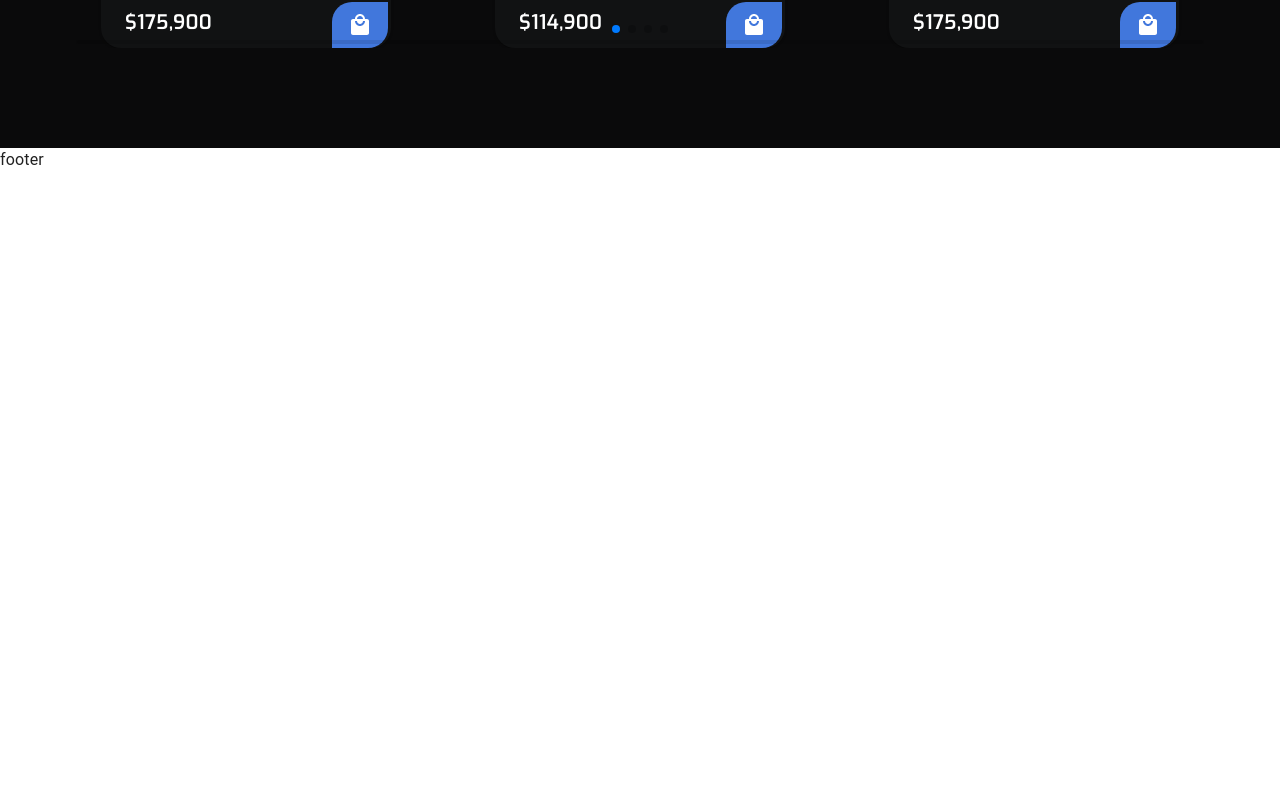
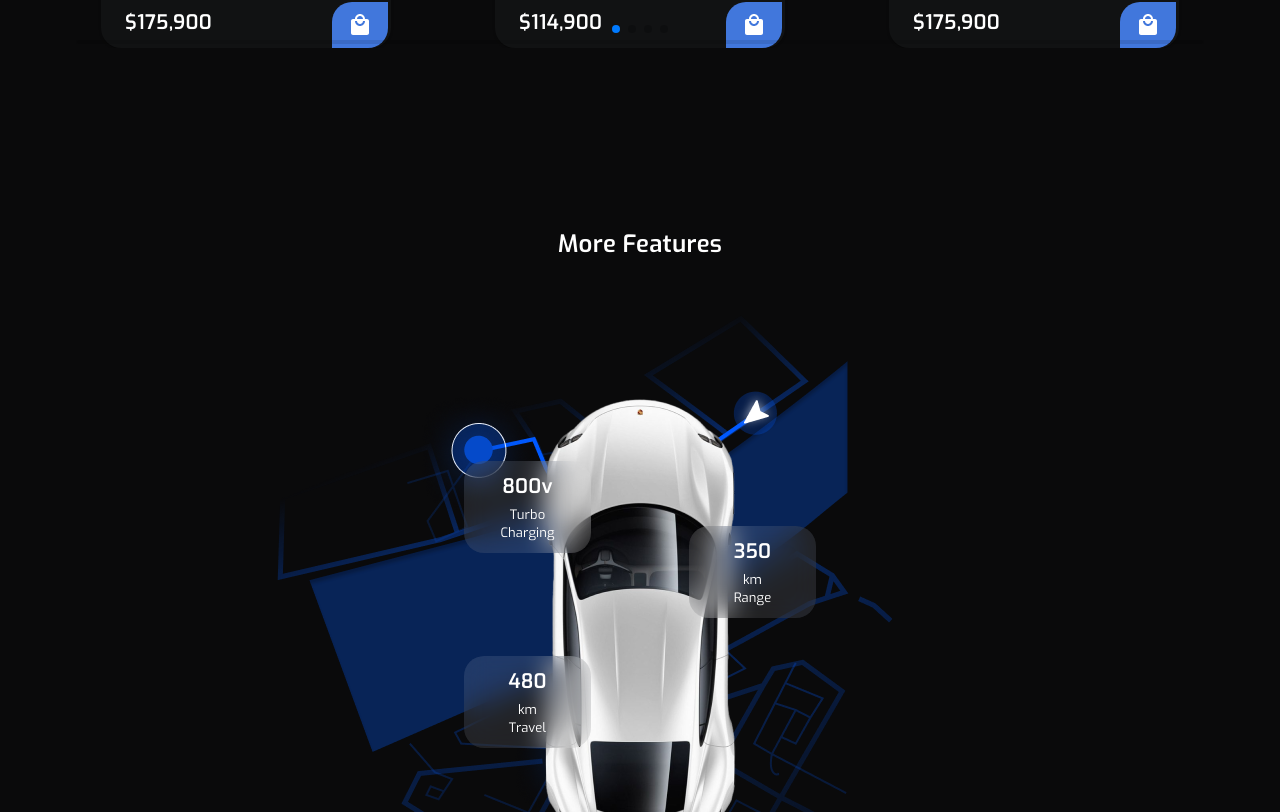
Before and after one commit to FaizaaanMohammed/Car-Rental, a React (Create React App) app: page / in a window 1280 px wide. Shown: the part 2028-2840 px from the top of the page. Before the commit the page ends 2200 px from the top, so only its background shows below. Built offline with nearby package versions, Linux system fonts and the light colour scheme.

Commit message:
add new featured section in project

```diff
--- a/src/cms/Home/Home.jsx
+++ b/src/cms/Home/Home.jsx
@@ -27,7 +27,9 @@ import "swiper/css/pagination";
 import "swiper/css/scrollbar";
 import { Pagination } from "swiper/modules";
 import LocalMallIcon from "@mui/icons-material/LocalMall";
-import TrendingUpIcon from '@mui/icons-material/TrendingUp';
+import TrendingUpIcon from "@mui/icons-material/TrendingUp";
+import map from "../../Assets/images/Map.png";
+import featuredCar from "../../Assets/images/featured-car.png";
 
 const Home = () => {
   const temp = [
@@ -337,7 +339,7 @@ const Home = () => {
                   justifyContent: "center",
                   alignItems: "flex-start",
                   flexDirection: "column",
-                  paddingLeft: { md: "50px",xs:"10px" },
+                  paddingLeft: { md: "50px", xs: "10px" },
                 }}
               >
                 <Typography
@@ -374,7 +376,7 @@ const Home = () => {
                   <Button
                     variant="contained"
                     sx={{
-                      padding: {xs:"10px 20px",sm:"15px 35px"},
+                      padding: { xs: "10px 20px", sm: "15px 35px" },
                       textTransform: "capitalize",
                       fontFamily: "Exo",
                     }}
@@ -404,7 +406,7 @@ const Home = () => {
               fontWeight: "600",
               fontFamily: "Exo",
               lineHeight: "140%",
-              paddingBottom: {xs:"40px",sm:"80px"},
+              paddingBottom: { xs: "40px", sm: "80px" },
             }}
           >
             Choose Your Electric Car <br /> Of The Porsche Brand
@@ -464,7 +466,7 @@ const Home = () => {
                               borderRadius: "20px",
                               backgroundColor: "#111213",
                               paddingBottom: "5px",
-                              overflow:"hidden"
+                              overflow: "hidden",
                             }}
                           >
                             <CardContent>
@@ -535,8 +537,8 @@ const Home = () => {
                                   fontSize: "13px",
                                 }}
                               >
-                                <TrendingUpIcon sx={{ marginRight: "8px" }} /> 356
-                                km/h
+                                <TrendingUpIcon sx={{ marginRight: "8px" }} />{" "}
+                                356 km/h
                               </span>
                             </CardContent>
                             <CardContent
@@ -596,13 +598,13 @@ const Home = () => {
                                 width: "100px",
                                 height: "100px",
                                 position: "absolute",
-                                backgroundColor:"rgb(55,74,150,50%)",
-                                top:"10",
-                                left:"75px",
-                                filter:"blur(48px)",
-                                zIndex:"1",
-                                borderRadius:"50%",
-                                opacity:"150%"
+                                backgroundColor: "rgb(55,74,150,50%)",
+                                top: "10",
+                                left: "75px",
+                                filter: "blur(48px)",
+                                zIndex: "1",
+                                borderRadius: "50%",
+                                opacity: "150%",
                               }}
                             ></Box>
                           </Card>
@@ -616,6 +618,168 @@ const Home = () => {
           </Grid>
         </Container>
       </Box>
+      {/* end porsche brand */}
+      {/* start Features section */}
+      <Box
+        sx={{
+          backgroundColor: "#0A0A0B",
+          padding: { xs: "50px 0px", sm: "80px 0px" },
+        }}
+      >
+        <Container maxWidth="lg">
+          <Typography
+            sx={{
+              color: "#fff",
+              textAlign: "center",
+              fontSize: "24px",
+              fontFamily: "Exo",
+              lineHeight: "140%",
+              fontWeight: "600",
+            }}
+          >
+            More Features
+          </Typography>
+          <Box
+            sx={{
+              display: "flex",
+              justifyContent: "center",
+              alignItems: "center",
+              position: "relative",
+              width:"100%",
+              overflow:"hidden"
+            }}
+          >
+            <img src={map} alt="" className={Hero.featuredMap} />
+            <Box sx={{ position: "absolute", top: {xs:"90px",sm:"135px"} }}>
+              <img src={featuredCar} alt="" className={Hero.featuredCar} />
+            </Box>
+            <Box
+              sx={{
+                width: {xs:"111px",sm:"127px"},
+                height: {xs:"84px",sm:"92px"},
+                position: "absolute",
+                left: { xs: "30px", md: "400px",sm:"190px" },
+                top: { xs: "155px", md: "200px",sm:"240px" },
+                borderRadius: "20px",
+                backgroundColor: "rgb(255,255,255,10%)",
+                backdropFilter: "blur(14px)",
+                display: "flex",
+                justifyContent: "center",
+                alignItems: "center",
+                flexDirection: "column",
+
+              }}
+              className={Hero.firstFeaturedCard}
+            >
+              <Typography
+                sx={{
+                  color: "#fff",
+                  fontSize: "20px",
+                  fontWeight: "600",
+                  lineHeight: "140%",
+                  fontFamily: "Exo",
+                  paddingBottom: "5px",
+                }}
+              >
+                800v
+              </Typography>
+              <Typography
+                sx={{
+                  color: "#fff",
+                  fontSize: "13px",
+                  textAlign: "center",
+                  fontFamily: "Exo",
+                  lineHeight: "140%",
+                }}
+              >
+                Turbo <br /> Charging
+              </Typography>
+            </Box>
+            <Box
+              sx={{
+                width: {xs:"111px",sm:"127px"},
+                height: {xs:"84px",sm:"92px"},
+                position: "absolute",
+                left: { xs: "30px", md: "400px",sm:"190px" },
+                top: { xs: "290px", md: "395px",sm:"410px" },
+                borderRadius: "20px",
+                backgroundColor: "rgb(255,255,255,10%)",
+                backdropFilter: "blur(14px)",
+                display: "flex",
+                justifyContent: "center",
+                alignItems: "center",
+                flexDirection: "column",
+              }}
+              className={Hero.secondFeaturedCard}
+            >
+              <Typography
+                sx={{
+                  color: "#fff",
+                  fontSize: "20px",
+                  fontWeight: "600",
+                  lineHeight: "140%",
+                  fontFamily: "Exo",
+                  paddingBottom: "5px",
+                }}
+              >
+                480
+              </Typography>
+              <Typography
+                sx={{
+                  color: "#fff",
+                  fontSize: "13px",
+                  textAlign: "center",
+                  fontFamily: "Exo",
+                  lineHeight: "140%",
+                }}
+              >
+                km <br /> Travel
+              </Typography>
+            </Box>
+            <Box
+              sx={{
+                width: {xs:"111px",sm:"127px"},
+                height: {xs:"84px",sm:"92px"},
+                position: "absolute",
+                left: { xs: "190px", md: "625px",sm:"400px" },
+                top: { xs: "220px", md: "265px",sm:"295px" },
+                borderRadius: "20px",
+                backgroundColor: "rgb(255,255,255,10%)",
+                backdropFilter: "blur(14px)",
+                display: "flex",
+                justifyContent: "center",
+                alignItems: "center",
+                flexDirection: "column",
+              }}
+              className={Hero.thirdFeaturedCard}
+            >
+              <Typography
+                sx={{
+                  color: "#fff",
+                  fontSize: "20px",
+                  fontWeight: "600",
+                  lineHeight: "140%",
+                  fontFamily: "Exo",
+                  paddingBottom: "5px",
+                }}
+              >
+                350
+              </Typography>
+              <Typography
+                sx={{
+                  color: "#fff",
+                  fontSize: "13px",
+                  textAlign: "center",
+                  fontFamily: "Exo",
+                  lineHeight: "140%",
+                }}
+              >
+                km <br /> Range
+              </Typography>
+            </Box>
+          </Box>
+        </Container>
+      </Box>
     </>
   );
 };
--- a/src/cms/Home/Home.module.css
+++ b/src/cms/Home/Home.module.css
@@ -14,6 +14,13 @@
     .break{
         display: none;
     }
+    .featuredMap{
+        height: 480px;
+    }
+    .featuredCar{
+        width: 150px;
+        height: 356px;
+    }
 }
 @media (min-width:361px) and (max-width:376px){
     .bannerCar{
@@ -28,6 +35,13 @@
     }
     .break{
         display: none;
+    }
+    .featuredMap{
+        height: 480px;
+    }
+    .featuredCar{
+        width: 150px;
+        height: 356px;
     }
 }
 @media (min-width:376px) and (max-width:426px){
@@ -47,6 +61,23 @@
     .break{
         display: none;
     }
+    .featuredMap{
+        height: 480px;
+    }
+    .featuredCar{
+        width: 150px;
+        height: 356px;
+    }
+    .firstFeaturedCard{
+        left: 50px!important;
+        top: 160px!important ;
+    }
+    .secondFeaturedCard{
+        left: 50px!important;
+    }
+    .thirdFeaturedCard{
+        left: 220px!important;
+    }
 }
 @media (min-width:427px) and (max-width:769px){
     .cardBag{
```
Also changed, not shown: src/Assets/images/featured-car.png (added).
